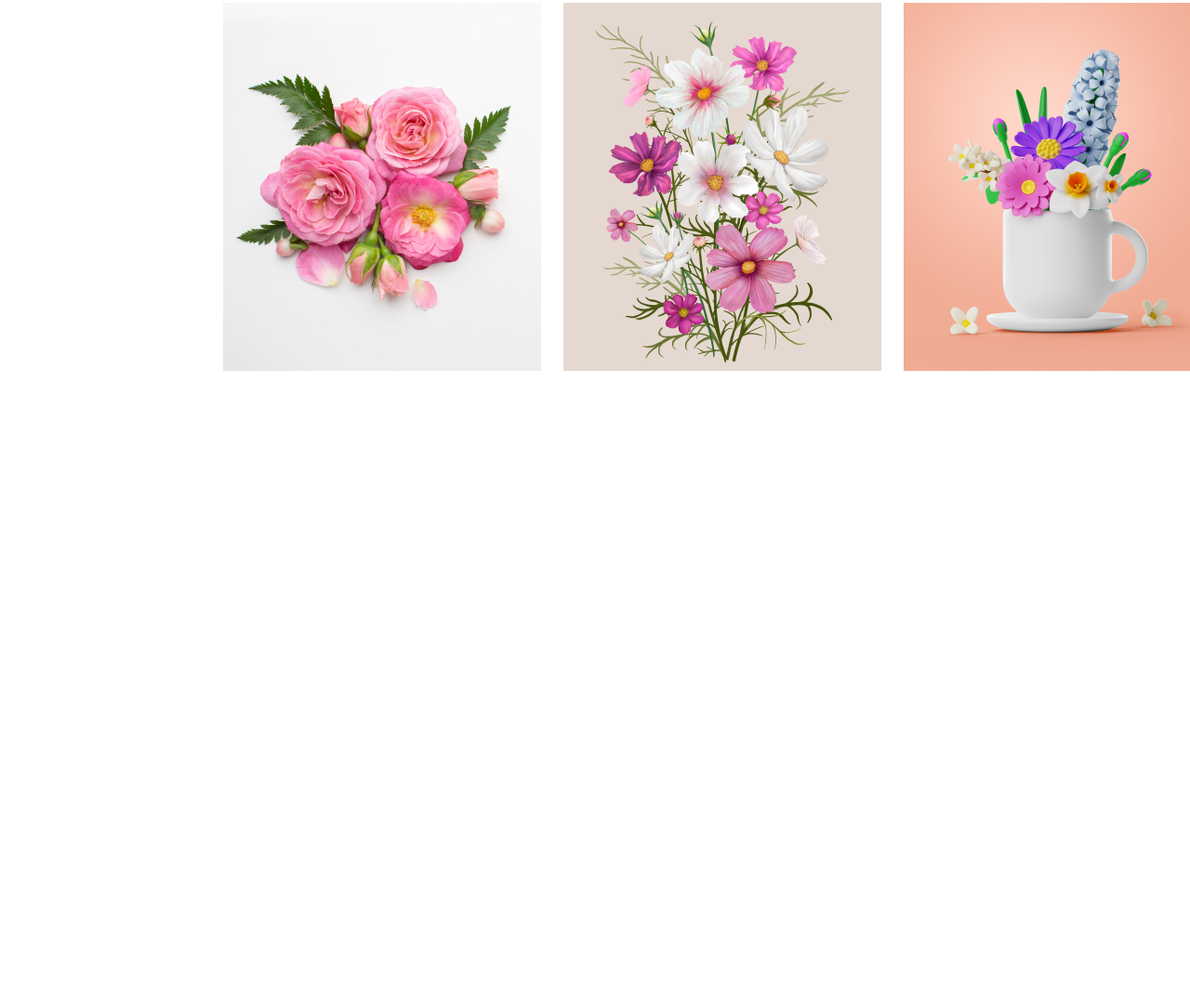
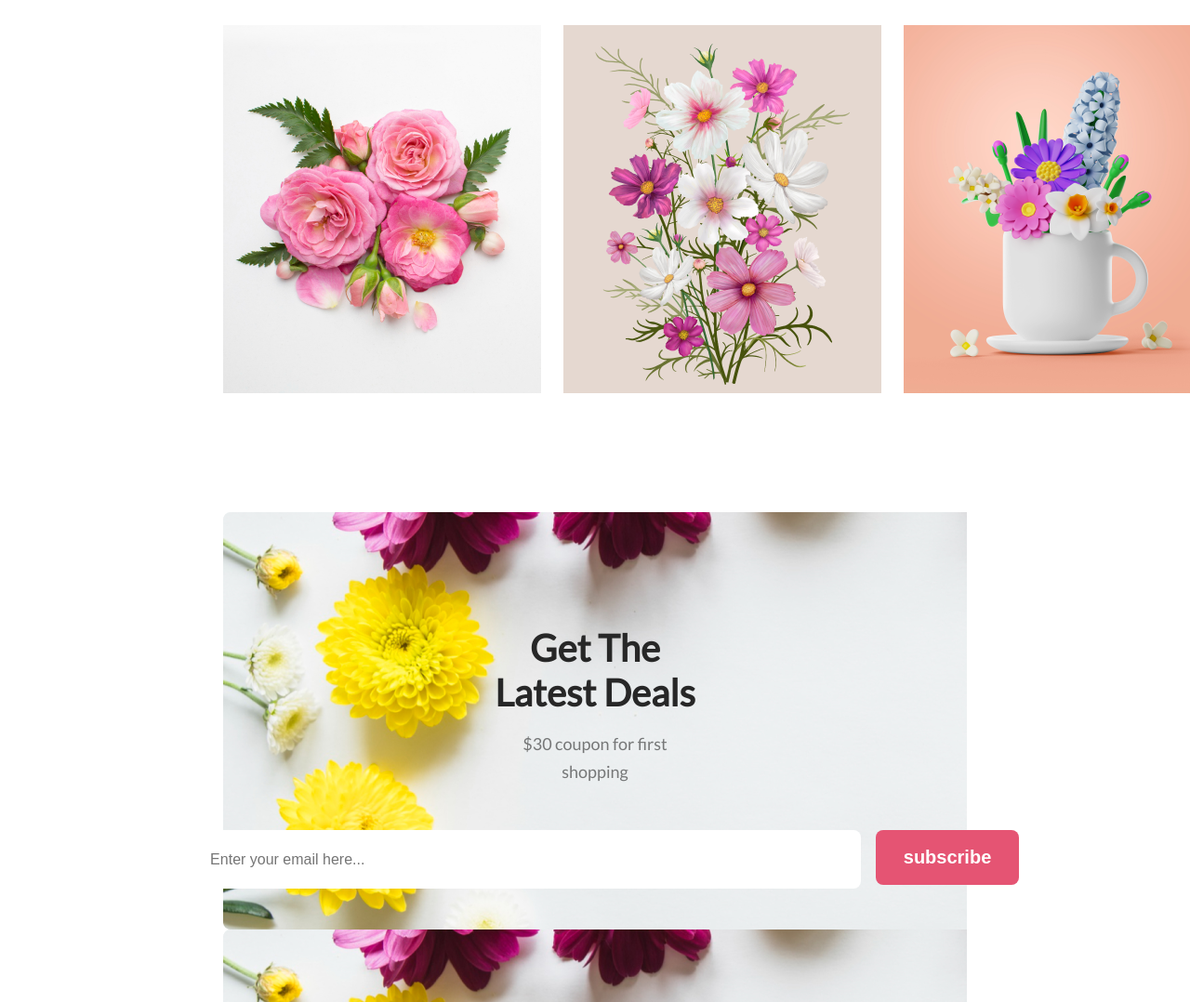
Before and after one commit to hasan-imam333/flower-shop-assignment-1, a plain HTML site: page index.html in a window 1280 px wide. Shown: the part 3101-4179 px from the top of the page at 93% size. Before the commit the page ends 3500 px from the top, so only its background shows below. Drawn offline with Linux system fonts and the light colour scheme.

Commit message:
Latest deal added

```diff
--- a/index.html
+++ b/index.html
@@ -59,7 +59,8 @@
         <div class="hot-deal">
             <div>
                 <h3 class="hot-deal-title">Hot Deal ! Sale Up To 25% Off</h3>
-                <div class="hot-deal-description">It is a long established fact that a reader will be distracted by the readable content of a page when looking at its layout.
+                <div class="hot-deal-description">It is a long established fact that a reader will be distracted by the
+                    readable content of a page when looking at its layout.
                 </div>
                 <div class="sign-btn-1"> <button class="sign-btn-1-1">Sign Up</button></div>
             </div>
@@ -68,25 +69,38 @@
                 <img src="Flower Asset/pngwing 8.png" class="hot-deal-flower-1-1">
             </div>
         </div>
-        <div class="instragram">
-            <h3 class="instragram-title">Instagram</h3>
-            <div class="instragram-description-1-">
-                <p class="instragram-description-1-1">It is a long established fact that a reader will be distracted by the readable content of a page when looking at its layout.
+        <div class="instagram">
+            <h3 class="instagram-title">Instagram</h3>
+            <div class="instagram-description-1">
+                <p class="instagram-description-1-1">It is a long established fact that a reader will be distracted by
+                    the readable content of a page when looking at its layout.
                 </p>
             </div>
-            <div class="instragram-flower">
+            <div class="instagram-flower">
                 <img src="Flower Asset/Flower 01.png">
                 <img src="Flower Asset/Rectangle 4.png">
                 <img src="Flower Asset/Rectangle 5.png">
                 <img src="Flower Asset/Rectangle 6.png">
             </div>
+        </div>
+        <div class="latest-deal-bg-image">
+            <div class="latest-deal">
+                <h3 class="deal-heading">Get The Latest Deals</h3>
+                <div class="deal-announcement">
+                    $30 coupon for first shopping
+                </div>
+                <form>
+                    <div class="latest-deal-email-1"><input type="email" placeholder="Enter your email here..."
+                            class="latest-deal-email-1-1"></div>
+                    <div class="deal-subscribe-1"><input type="submit" value="subscribe" class="deal-subscribe-1-1">
+                    </div>
+                </form>
 
+            </div>
 
         </div>
 
-
     </main>
-
 
 </body>
 
--- a/style.css
+++ b/style.css
@@ -168,22 +168,23 @@ header {
     padding: 100px 429px 100px 0px;
 }
 
-.instragram {
+/*instagram part */
+.instagram {
     margin-top: 130px;
 }
 
-.instragram-title {
+.instagram-title {
     color: #272727;
     text-align: center;
     font-size: 40px;
     font-weight: 800;
 }
 
-.instragram-description-1 {
+.instagram-description-1 {
     margin-top: 24px;
 }
 
-.instragram-description-1-1 {
+.instagram-description-1-1 {
     width: 30%;
     margin: auto;
     color: rgba(39, 39, 39, 0.60);
@@ -193,9 +194,72 @@ header {
     line-height: 30px;
 }
 
-.instragram-flower {
+.instagram-flower {
     margin: 48px 240px 0px 240px;
     display: flex;
     justify-content: space-around;
     column-gap: 24px;
 }
+
+/*Latest deal part */
+
+.latest-deal-bg-image {
+    margin: 128px 240px 0px 240px;
+    background-image: url('rectangle29.png');
+}
+
+.latest-deal{
+    padding:122px 287px;
+}
+
+.deal-heading {
+    color: #272727;
+    text-align: center;
+    font-size: 40px;
+    font-weight: 800;
+}
+
+.deal-announcement {
+    margin-top: 16px;
+    color: rgba(39, 39, 39, 0.60);
+    text-align: center;
+    font-size: 18px;
+    font-weight: 400;
+    line-height: 30px;
+}
+
+.latest-deal-email-1 {
+    margin-top: 48px;
+}
+
+form {
+    display: flex;
+    justify-content: center;
+    column-gap: 16px;
+
+}
+
+.latest-deal-email-1-1 {
+    border-radius: 8px;
+    background: white;
+    padding: 23px 513px 22px 22px;
+    border: 0px;
+    color: rgba(39, 39, 39, 0.60);
+    text-align: center;
+    font-size: 16px;
+    font-weight: 400;
+}
+
+.deal-subscribe-1 {
+    margin-top: 48px;
+}
+
+.deal-subscribe-1-1 {
+    padding: 18px 30px;
+    color: #FFF;
+    font-size: 20px;
+    font-weight: 700;
+    border: 0px;
+    border-radius: 8px;
+    background: #E55473;
+}
```
Also changed, not shown: rectangle29.png (added).
